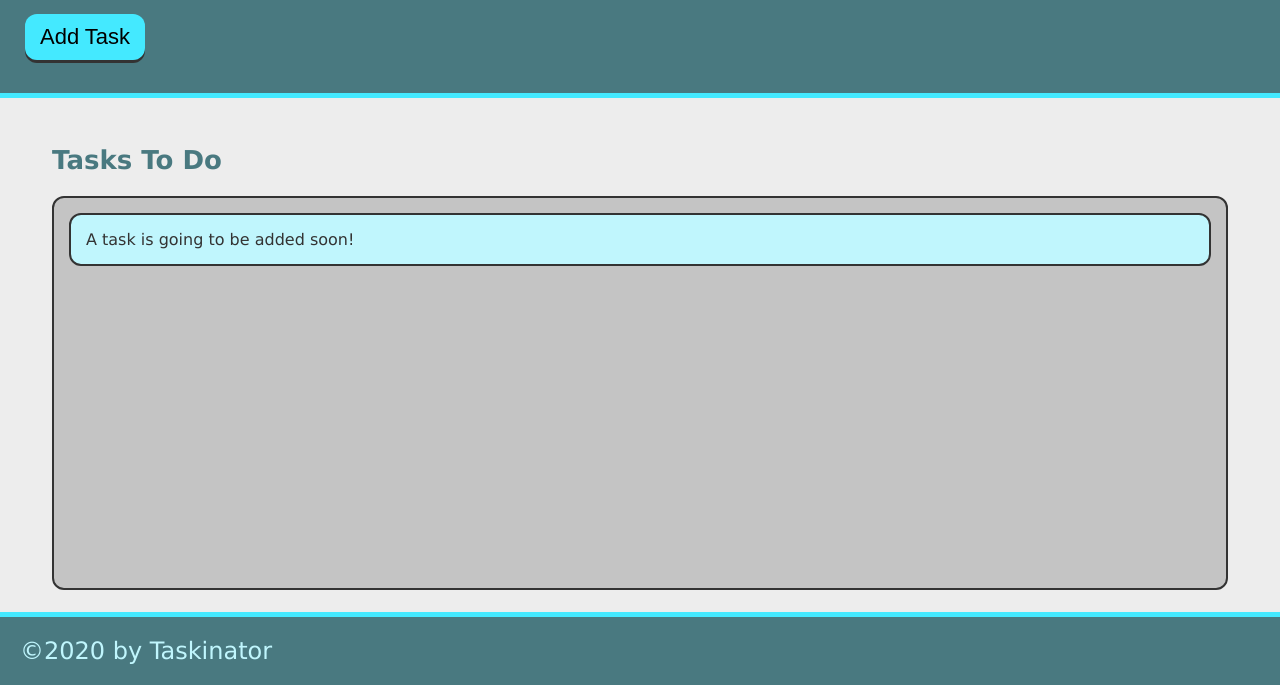
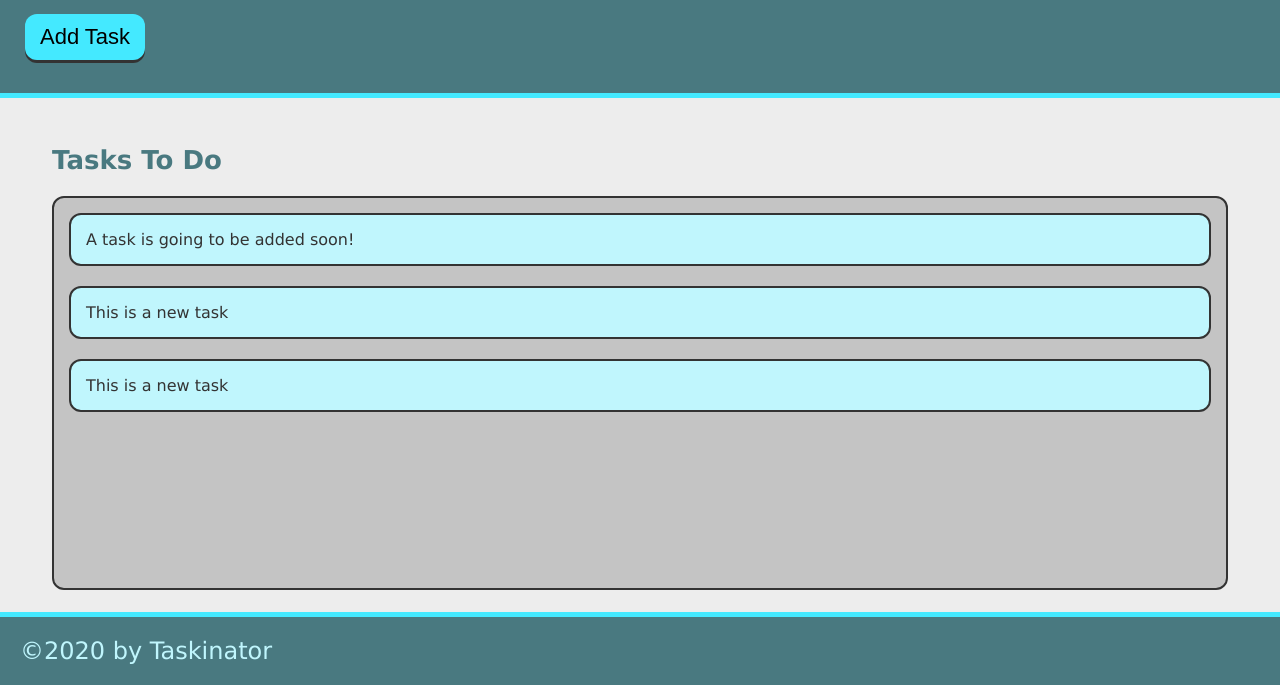
Before and after one commit to dbrockman28/Taskinator, a plain HTML site: page index.html in a window 1280 px wide. Both pictures are taken after a click on the button "Add Task". Shown: the part 115-800 px from the top of the page. Drawn offline with Linux system fonts and the light colour scheme.

Commit message:
added task button funtionality

```diff
--- a/assets/js/script.js
+++ b/assets/js/script.js
@@ -0,0 +1,16 @@
+let buttonEl = document.querySelector("#save-task");
+let tasksToDoEl = document.querySelector("#tasks-to-do");
+
+let createTaskHandler = function() {
+    let listItemEl = document.createElement("li");
+    listItemEl.className = "task-item";
+    listItemEl.textContent = "This is a new task";
+    tasksToDoEl.appendChild(listItemEl);
+}
+
+buttonEl.addEventListener("click", createTaskHandler); {
+    let listItemEl = document.createElement("li");
+    listItemEl.className = "task-item";
+    listItemEl.textContent = "This is a new task";
+    tasksToDoEl.appendChild(listItemEl);
+};
--- a/index.html
+++ b/index.html
@@ -10,13 +10,13 @@
     <header>
         <h1 class="page-title">Taskinator</h1>
         <p>Click the button to add a new task!</p>
-        <button class="btn">Add Task</button>
+        <button class="btn" id="save-task">Add Task</button>
     </header>
 
     <main class="page-content">
         <section class="task-list-wrapper">
             <h2 class="list-title">Tasks To Do</h2>
-            <ul  class="task-list">
+            <ul class="task-list" id="tasks-to-do">
                 <li class="task-item">A task is going to be added soon!</li>
             </ul>
         </section>
```
